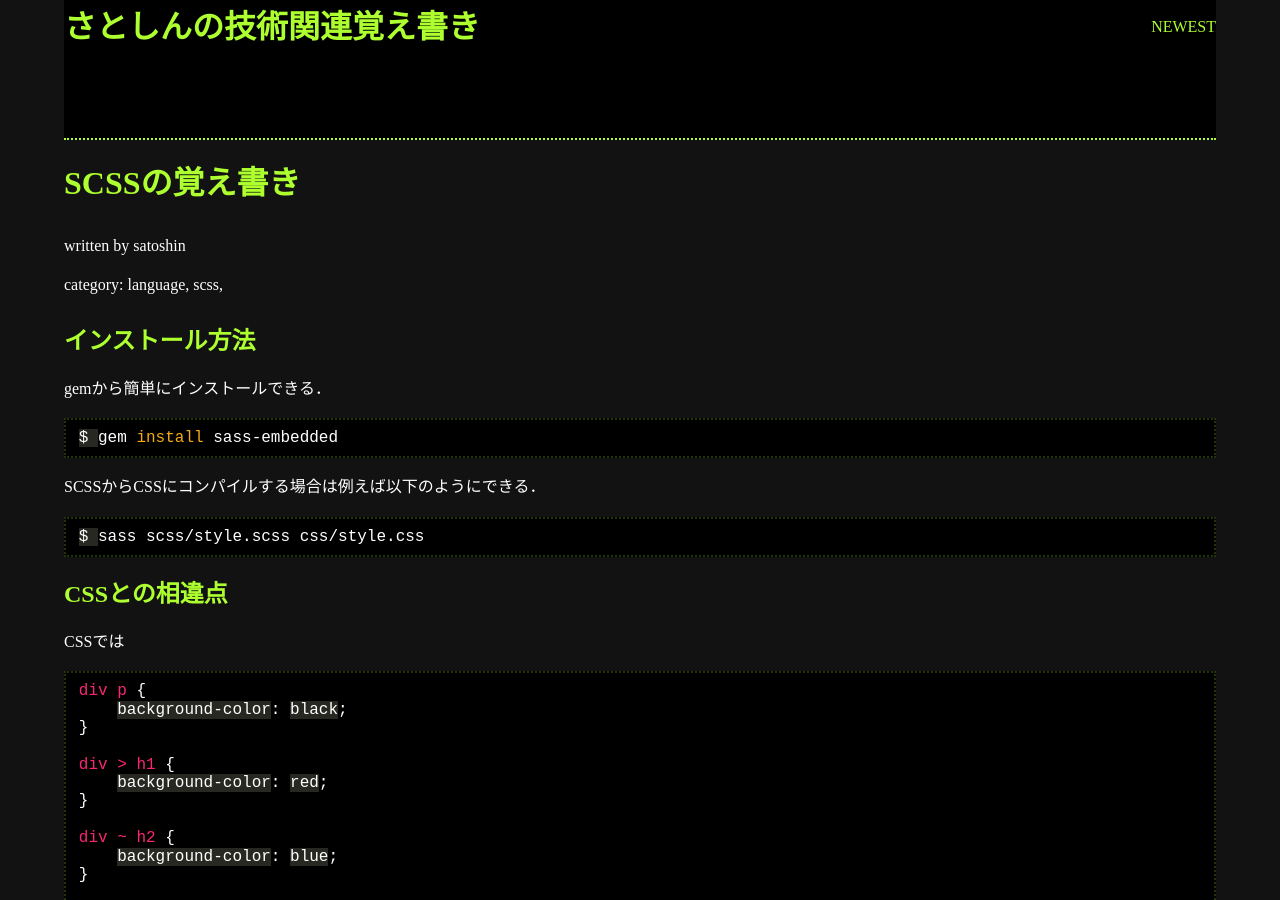
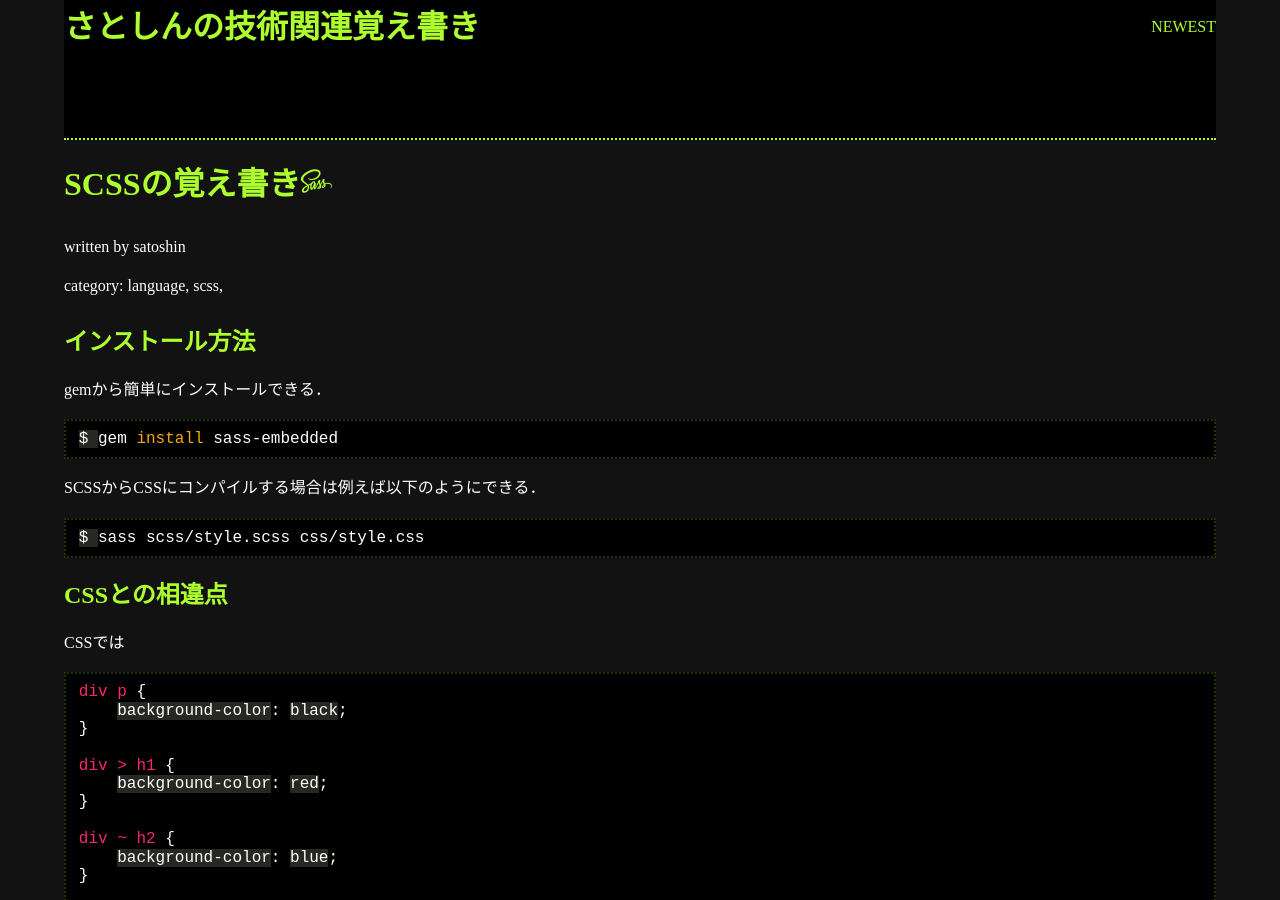
Before and after one commit to satoshin-des/SatoshinTechBlog, a Jekyll site: the page built from _posts/2026-10-29-scss.html, in a window 1280 px wide and 900 px high. Built offline with Jekyll 4.4.1, drawn with Linux system fonts in a browser that asks for light colours.

Commit message:
2026-10-29-scss.html の更新

```diff
--- a/_posts/2026-10-29-scss.html
+++ b/_posts/2026-10-29-scss.html
@@ -1,6 +1,6 @@
 ---
 layout: post
-title: SCSSの覚え書き
+title: SCSSの覚え書き<i class="devicon-sass-original"></i>
 date: 2026-10-29
 categories: [language, scss]
 author: satoshin
```
